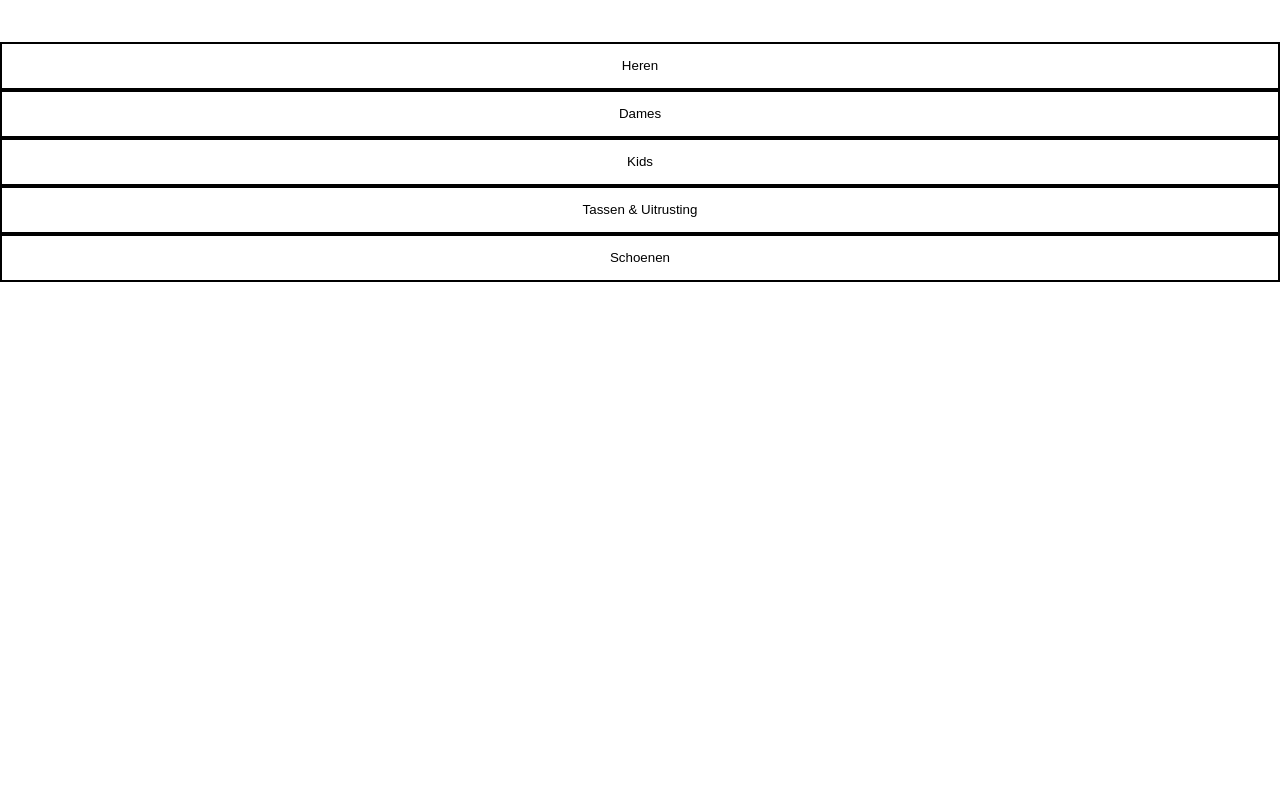
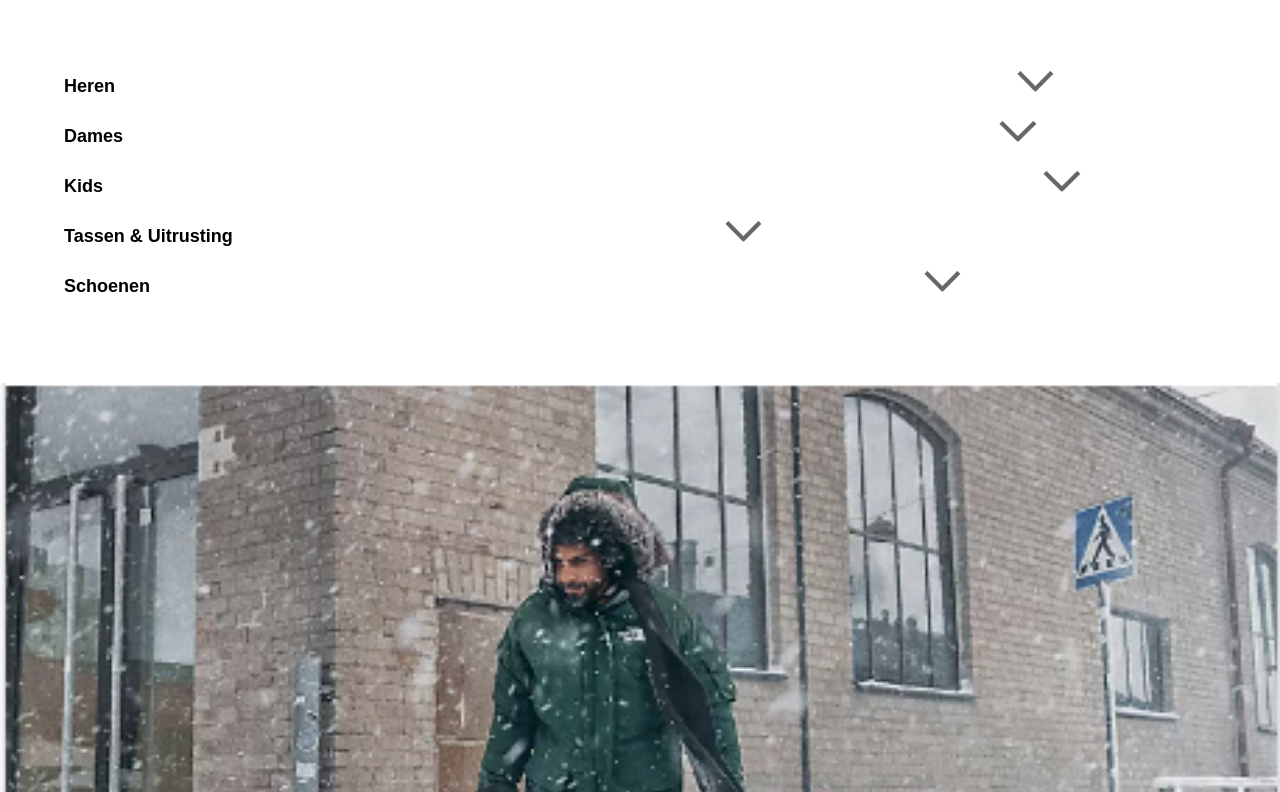
Before and after one commit to Uri-Onderwijzer/feduri, a plain HTML site: page index.html in a window 1280 px wide. Shown: the part 2828-3620 px from the top of the page. Before the commit the page ends 3110 px from the top, so only its background shows below. Drawn offline with Linux system fonts and the light colour scheme; a web font is replaced by a local one.

Commit message:
Add files via upload

```diff
--- a/index.html
+++ b/index.html
@@ -45,12 +45,18 @@
 
 	<p class="maintext3">MARY RAND | Snowboarder | The North Face-Athleet</p>
 
-	<button class="dropdownbutton"> Heren </button>
-	<button class="dropdownbutton"> Dames </button>
-	<button class="dropdownbutton"> Kids </button>
-	<button class="dropdownbutton"> Tassen & Uitrusting </button>
-	<button class="dropdownbutton"> Schoenen </button>
+	<button class="dropdownbutton"> Heren <img src="images/dropdownicoon.png" alt="dropdownicoon" class="dropdownicoon1"></button>
+	<button class="dropdownbutton"> Dames <img src="images/dropdownicoon.png" alt="dropdownicoon" class="dropdownicoon2"></button>
+	<button class="dropdownbutton"> Kids <img src="images/dropdownicoon.png" alt="dropdownicoon" class="dropdownicoon3"></button>
+	<button class="dropdownbutton"> Tassen & Uitrusting <img src="images/dropdownicoon.png" alt="dropdownicoon" class="dropdownicoon4"></button>
+	<button class="dropdownbutton"> Schoenen <img src="images/dropdownicoon.png" alt="dropdownicoon" class="dropdownicoon5"></button>
 
+	<img src="images/mainfoto2.png" alt="man met hond in de sneeuw" class="mainfoto2">
+
+	<p class="maintext4">Iedereen is op expeditie.</p>
+	<p class="maintext5">Winddicht. Waterdicht. Ademend. 600-cuin gerecyclede donsisolatie</p>
+	<button> HEREN </button>
+	<button> DAMES </button>
 
 	</main>
 
--- a/styles/style.css
+++ b/styles/style.css
@@ -115,6 +115,7 @@
 	margin-top: 5vh;
 	margin-left: 7vw;
 	margin-right: 7vw;
+	margin-bottom: 8vh;
 }
 
 .dropdownbutton{
@@ -124,7 +125,67 @@
 	margin: 0;
 	background-color: white;
 	color: black;
-	border: 2px solid black;
+	border: none;
+	font-weight: 700;
+	font-size: 18px;
+	line-height: 50px;
+    height: 50px;
+	text-align: left;
+	padding-left: 5vw;
+}
 
+.dropdownicoon1{
+	width: 3vw;
+	margin-left: 70vw;
+	margin-right: 5vw;
 }
+
+.dropdownicoon2{
+	width: 3vw;
+	margin-left: 68vw;
+	margin-right: 5vw;
+}
+
+.dropdownicoon3{
+	width: 3vw;
+	margin-left: 73vw;
+	margin-right: 5vw;
+}
+
+.dropdownicoon4{
+	width: 3vw;
+	margin-left: 38vw;
+	margin-right: 5vw;
+}
+
+.dropdownicoon5{
+	width: 3vw;
+	margin-left: 60vw;
+	margin-right: 5vw;
+}
+
+.mainfoto2{
+	width: 100vw;
+	margin-top: 9vh;
+}
+
+.maintext4{
+	font-family: aktiv-grotesk-devanagari, sans-serif;
+	text-align: center;
+	font-size: 8vw;
+	font-weight: 700;
+	margin-top: 5vh;
+	margin-left: 15vw;
+	margin-right: 15vw;
+}
+
+.maintext5{
+	font-family: aktiv-grotesk-devanagari, sans-serif;
+	text-align: center;
+	font-size: 4vw;
+	margin-top: 1vh;
+	margin-left: 15vw;
+	margin-right: 15vw;
+}
+
 /* jouw code */
```
Also changed, not shown: images/dropdownicoon.png (added), images/mainfoto2.png (added).
